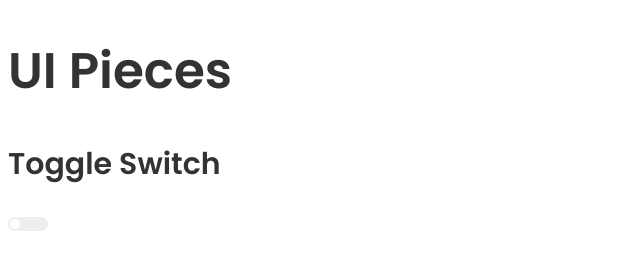
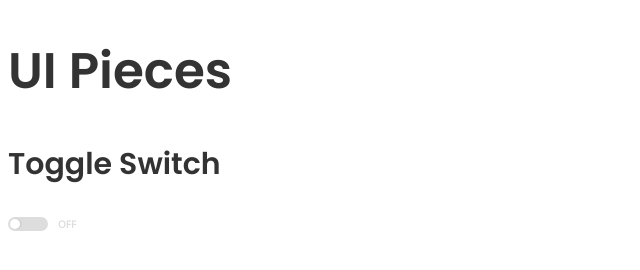
Before and after one commit to samharp/css-ui-snippets, a plain HTML site: page index.html in a window 1280 px wide. Shown: the full height of the page, 0-640 px from the left. Drawn offline with nearby package versions, Linux system fonts and the light colour scheme.

Commit message:
edited the toggle switch styles

```diff
--- a/index.html
+++ b/index.html
@@ -5,7 +5,6 @@
   <meta name="viewport" content="width=device-width, initial-scale=1">
 
   <title>CSS UI Snippets</title>
-
 
 
   <!--------->
@@ -32,34 +31,6 @@
       user-select: none;
     }
 
-    /* toggle switches */
-    .toggle-switch{
-      background-color:#eeeeee;
-      border-radius:50px;
-      width:40px;
-      height:14px;
-    }
-    .toggle-switch input{
-      opacity:0;
-      position:absolute;
-      top:0;
-      right:0;
-      /* user-select: none; */
-    }
-    .toggle-switch .switch{
-      transition:left .25s;
-      background-color:white;
-      border-radius:50px;
-      width:10px;
-      height:10px;
-      position:absolute;
-      top:2px;
-      left:2px;
-    }
-    .toggle-switch input:checked + .switch{
-      left:calc(100% - 12px);
-    }
-
     /*  */
   </style>
 
@@ -70,9 +41,24 @@
   <section>
     <h2>Toggle Switch</h2>
     <div class="input-row">
-      <label class="input-container toggle-switch">
+
+      <!-- clickable/interactable area -->
+      <label class="input-wrapper toggle-switch-wrapper">
+        <!-- hidden, what makes it work -->
         <input type="checkbox">
-        <div class="switch"></div>
+
+        <!-- input that is shown -->
+        <div class="input-container toggle-switch">
+          <div class="switch"></div>
+        </div>
+
+        <!-- label next to switch -->
+        <div class="input-label-container">
+          <span class="checked-label input-status-label">ON</span>
+          <span class="unchecked-label input-status-label">OFF</span>
+        </div>
+
+
       </label>
 
 
--- a/ui-styles.css
+++ b/ui-styles.css
@@ -1,8 +1,76 @@
+/* specific pieces of UI */
+
+/* toggle switches */
+/* input wrapper (what is clickable) */
+.input-wrapper.toggle-switch-wrapper{
+  display:inline-flex;
+  align-items: center;
+  cursor:pointer;
+}
+
+/* hidden input; makes it work */
+.input-wrapper.toggle-switch-wrapper input{
+  opacity:0;
+  position:absolute;
+  top:0;
+  right:0;
+  user-select: none;
+}
+
+/* input that is shown */
+.toggle-switch{
+  overflow:hidden;
+  background-color:#dddddd;
+  border-radius:50px;
+  width:40px;
+  height:14px;
+  /* box-shadow:0px 8px 17px -8px rgb(0 0 0 / 10%); */
+  transition:.25s background-color;
+}
+/* switch dot (white) */
+.toggle-switch .switch{
+  transition:left .25s;
+  background-color:white;
+  border-radius:50px;
+  width:10px;
+  height:10px;
+  position:absolute;
+  top:2px;
+  left:2px;
+  box-shadow:1px 0px 2px 0px rgb(0 0 0 / 10%)
+}
+
+/* status label (checked is by default) */
+.input-label-container{
+  position:relative;
+  margin-left:10px;
+  user-select: none;
+}
+.input-status-label{
+  opacity: 0;
+  position: absolute;
+  top: 50%;
+  transition: opacity .15s;
+  left: 0;
+  transform: translateY(-50%);
+  color:#dddddd;
+  font-weight:800;
+  font-size:10px;
+}
+input:not(:checked) ~ .input-label-container .unchecked-label{
+  opacity:1;
+}
 
 
-.ui-item{
-  margin-bottom:20px;
+/* when checked */
+input:checked ~ .toggle-switch{
+  background-color:#239461;
 }
-.ui-item:last-child{
-  margin-bottom:0;
+input:checked ~ .toggle-switch .switch{
+  left:calc(100% - 12px);
 }
+
+input:checked ~ .input-label-container .checked-label{
+  opacity:1;
+  color:#239461;
+}
```
